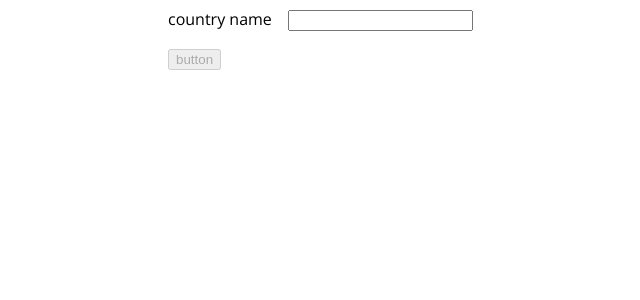
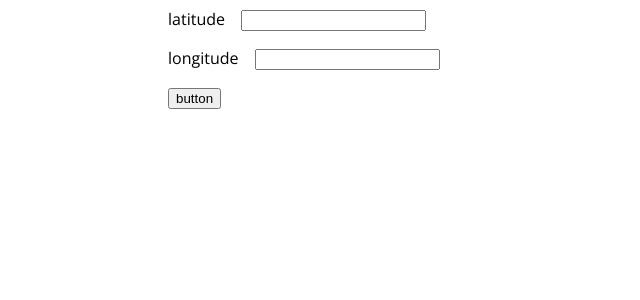
Before and after one commit to LucieSt/sendlog, a React app: page / in a window 1280 px wide. Shown: the top 300 px of the page, without its empty margins (264-904 px from the left). Built offline with nearby package versions, Linux system fonts and the light colour scheme.

Commit message:
used different API

```diff
--- a/src/Components/Form/index.jsx
+++ b/src/Components/Form/index.jsx
@@ -1,12 +1,13 @@
 import React, { useState, useEffect } from "react";
-import Country from "../Country";
+import Results from "../Results";
 import './style.css';
 
 const Form = () => {
 
-	const [countryName, setCountryName] = useState('');
+	const [latitude, setLatitude] = useState('');
+	const [longitude, setLongitude] = useState('');
 	const [data, setData] = useState(null);
-	const myApi = `https://restcountries.com/v3.1/name/${countryName}`;
+	const myApi = `https://api.openweathermap.org/data/3.0/onecall?lat=${latitude}&long=${longitude}&appid=bb953e1cfd8558af5b149f309ada8480`;
 
 	const handleClick = (e) => {
 		e.preventDefault();
@@ -20,18 +21,21 @@ const Form = () => {
 	return (
 		<div className="form-container">
 			<form>
-				<label>country name
-					<input type="text" value={countryName} onChange={(e) => { setCountryName(e.target.value) }} />
+				<label>latitude
+					<input type="text" value={latitude} onChange={(e) => { setLatitude(e.target.value) }} />
 				</label>
-				<button disabled={!countryName} onClick={handleClick}>button</button>
+				<label>longitude
+					<input type="text" value={longitude} onChange={(e) => { setLongitude(e.target.value) }} />
+				</label>
+				<button disabled={!setLatitude} onClick={handleClick}>button</button>
 			</form>
 
 			<ul>
-				{data && data.map((country) => (
-					<Country
-						key={country.name.official}
-						name={country.name.common}
-						capital={country.capital}
+				{data && data.map((record) => (
+					<Results
+						key={record.lat}
+						latitude={record.lat}
+						longitude={record.lon}
 					/>
 				))}
 			</ul>
--- a/src/Components/Country/index.jsx
+++ b/src/Components/Results/index.jsx
@@ -1,15 +1,15 @@
 import React, { useState, useEffect } from "react";
 import './style.css';
 
-const Country = ({ name, capital }) => {
+const Results = ({ latitude, longitude }) => {
 
 	return (
 		<li>
-			<span>{name}</span>
+			<span>{latitude}</span>
 			<span>-</span>
-			<span>{capital}</span>
+			<span>{longitude}</span>
 		</li>
 	);
 };
 
-export default Country;
+export default Results;
```
Also changed, not shown: src/Components/Results/style.css (renamed from src/Components/Country/style.css).
